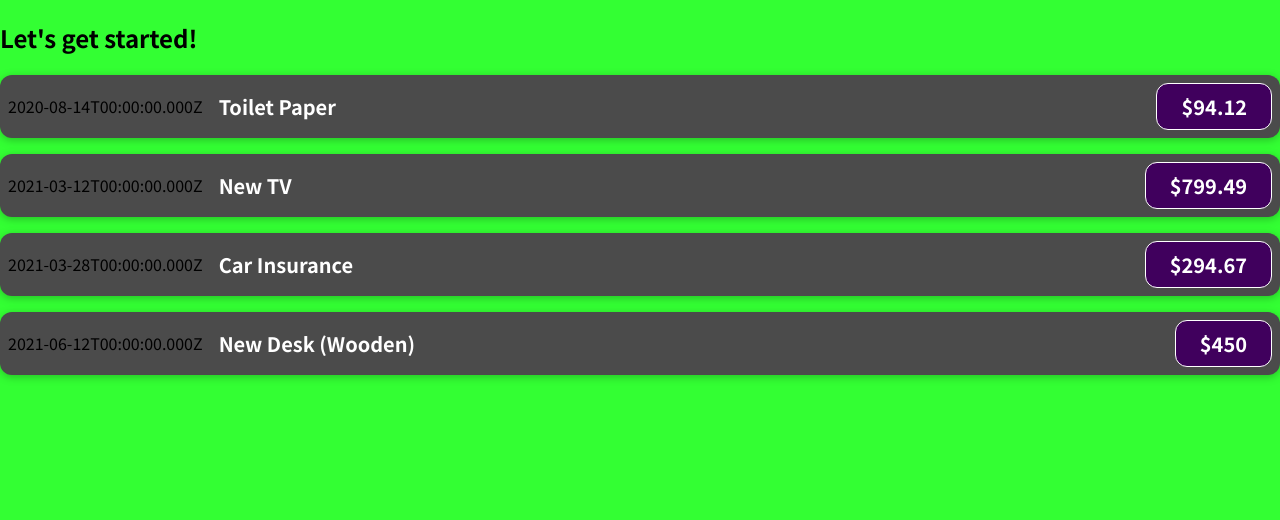
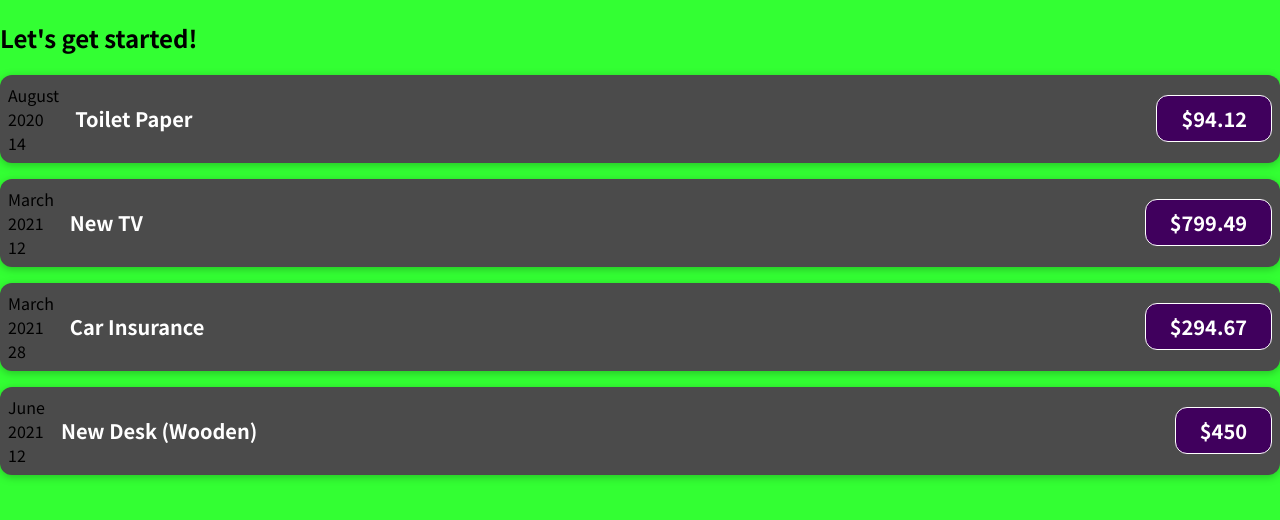
Before and after one commit to Manjunathmaju/React-traning, a JavaScript app in the folder react-complete-guide/: page / in a window 1280 px wide. Shown: the top 520 px of the page. Built offline with nearby package versions, Linux system fonts and the light colour scheme.

Commit message:
Adding normal JavaScript Logic to components (for Date)

```diff
--- a/react-complete-guide/src/components/ExpenseItem.js
+++ b/react-complete-guide/src/components/ExpenseItem.js
@@ -3,18 +3,30 @@
 //A component is a just a Js function, a spical function
 
 // Again the file name should be same as file name
+/* <div>{props.date.toISOString('en-US',{month:'long'})}</div>
+<div>Year</div>
+<div>Day</div>
+<div>{props.date.toISOString()}</div> */
 import './ExpenseItem.css'
 function ExpenseItem(props) {
-
+    const month = props.date.toLocaleString('en-US', { month: 'long' });
+    const day = props.date.toLocaleString('en-US', { day: '2-digit' });
+    const year = props.date.getFullYear();
     return (
         <div className='expense-item'>
-            <div>{props.date.toISOString()}</div>
+            <div>
+                <div>{month}</div>
+                <div>{year}</div>
+                <div>{day}</div>
+            </div>
             <div className='expense-item__description'>
                 <h2>{props.title}</h2>
             </div>
             <div className='expense-item__price'>${props.amount}</div>
         </div>
-    )
+    );
 }
 
+
+
 export default ExpenseItem;
```
